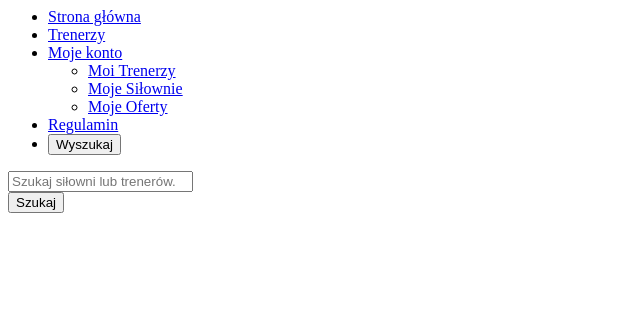
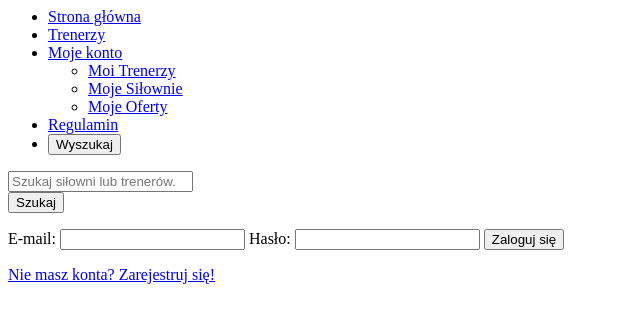
Before and after one commit to eryksowacki/prbazyproject, a PHP site: page /navbar-content.php in a window 1280 px wide. Shown: the top 323 px of the page, without its empty margins (0-640 px from the left). Run offline with PHP 8.4, Linux system fonts and the light colour scheme.

Commit message:
Adding login script here

```diff
--- a/Scripts/PHP/navbar-content.php
+++ b/Scripts/PHP/navbar-content.php
@@ -53,6 +53,14 @@
                         </div>
                     </form>
                 </div>
+                <div id="login">
+                    <form action="..\Scripts\PHP\login.inc.php" method="post">
+                        E-mail: <input type="text" name="login">
+                        Hasło: <input type="password" name="password">
+                        <input type="submit" name="submitSub" value="Zaloguj się">
+                    </form>
+                    <a href="signup.php">Nie masz konta? Zarejestruj się!</a>
+                </div>
             </div>
         </div>
     </nav>
```
